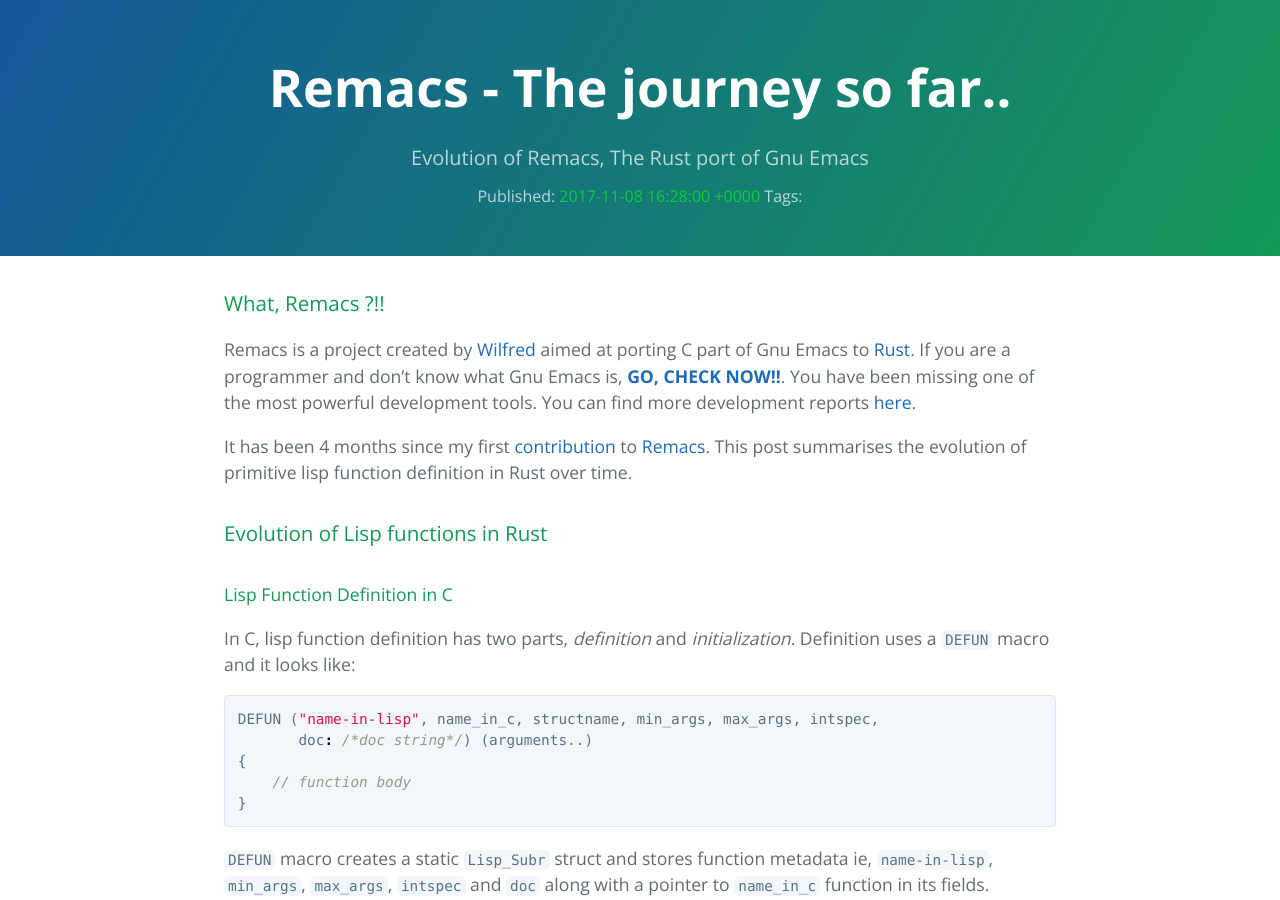
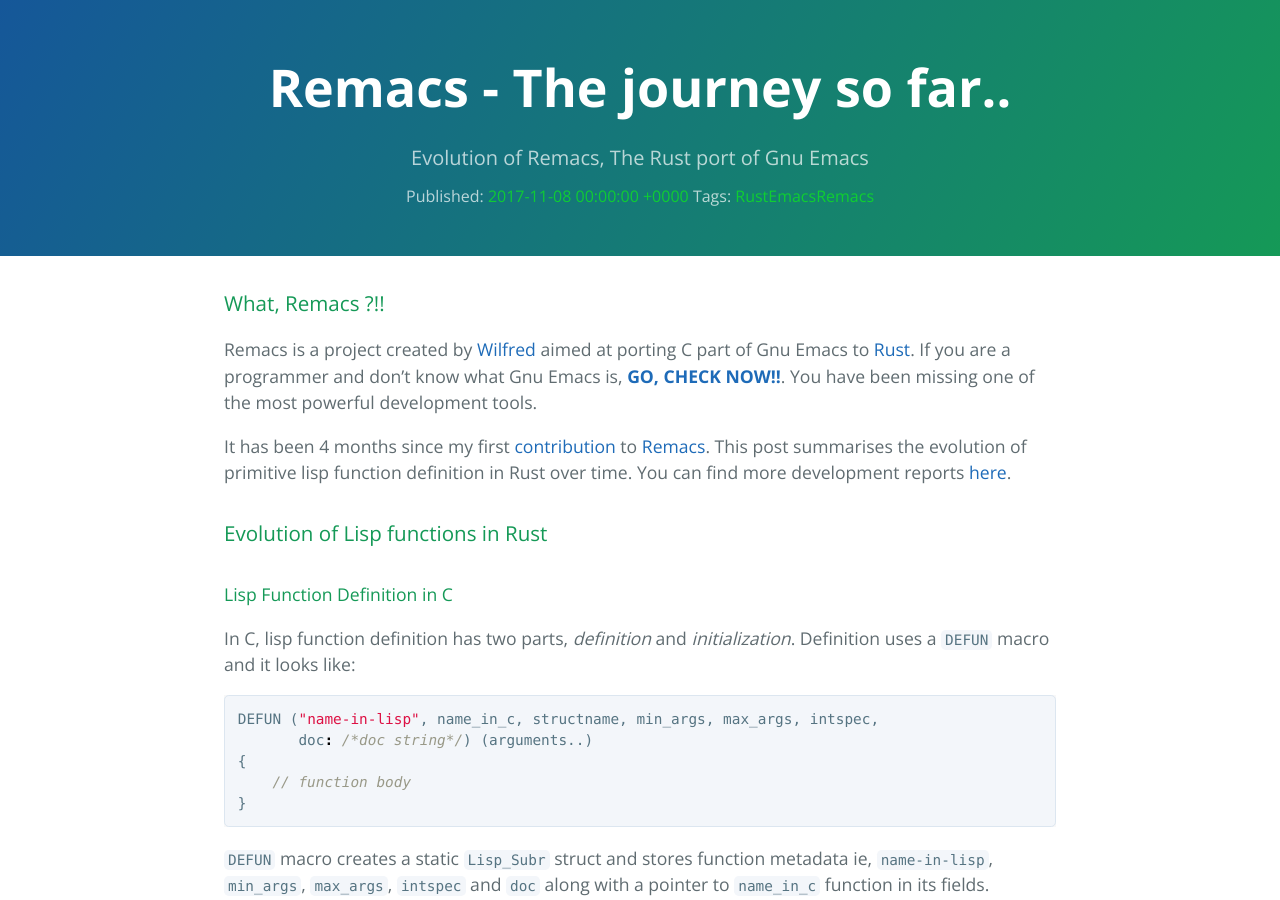
Before and after one commit to shanavas786/shanavas786.github.io, a Jekyll site: the page built from _posts/2017-11-08-remacs-the-journey-so-far.md, in a window 1280 px wide and 900 px high. Built offline with Jekyll 4.4.1, drawn with Linux system fonts in a browser that asks for light colours.

Commit message:
small update

```diff
--- a/_posts/2017-11-08-remacs-the-journey-so-far.md
+++ b/_posts/2017-11-08-remacs-the-journey-so-far.md
@@ -11,13 +12,14 @@
 porting C part of Gnu Emacs to [Rust](https://www.rust-lang.org/). If you are a
 programmer and don't know what Gnu Emacs is,
 [**GO, CHECK NOW!!**](https://www.gnu.org/software/emacs/). You have been
-missing one of the most powerful development tools. You can find more development
-reports [here](http://www.wilfred.me.uk/archives/).
+missing one of the most powerful development tools.
 
 It has been 4 months since my first
 [contribution](https://github.com/Wilfred/remacs/pull/211) to
 [Remacs](https://github.com/Wilfred/remacs). This post summarises the evolution
-of primitive lisp function definition in Rust over time.
+of primitive lisp function definition in Rust over time.  You can find more development
+reports [here](http://www.wilfred.me.uk/archives/).
+
 
 ### [](#evolution) Evolution of Lisp functions in Rust
 
```
Also changed, not shown: other parts of _posts/2017-11-08-remacs-the-journey-so-far.md (+2 -1 lines).
